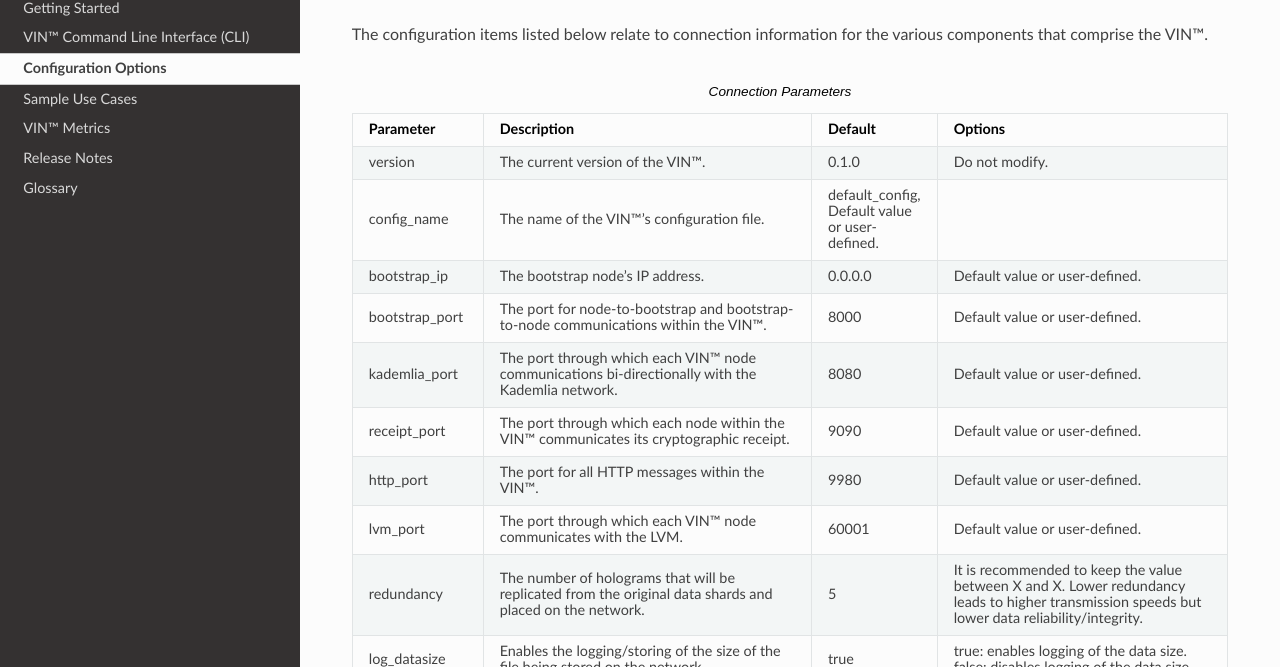
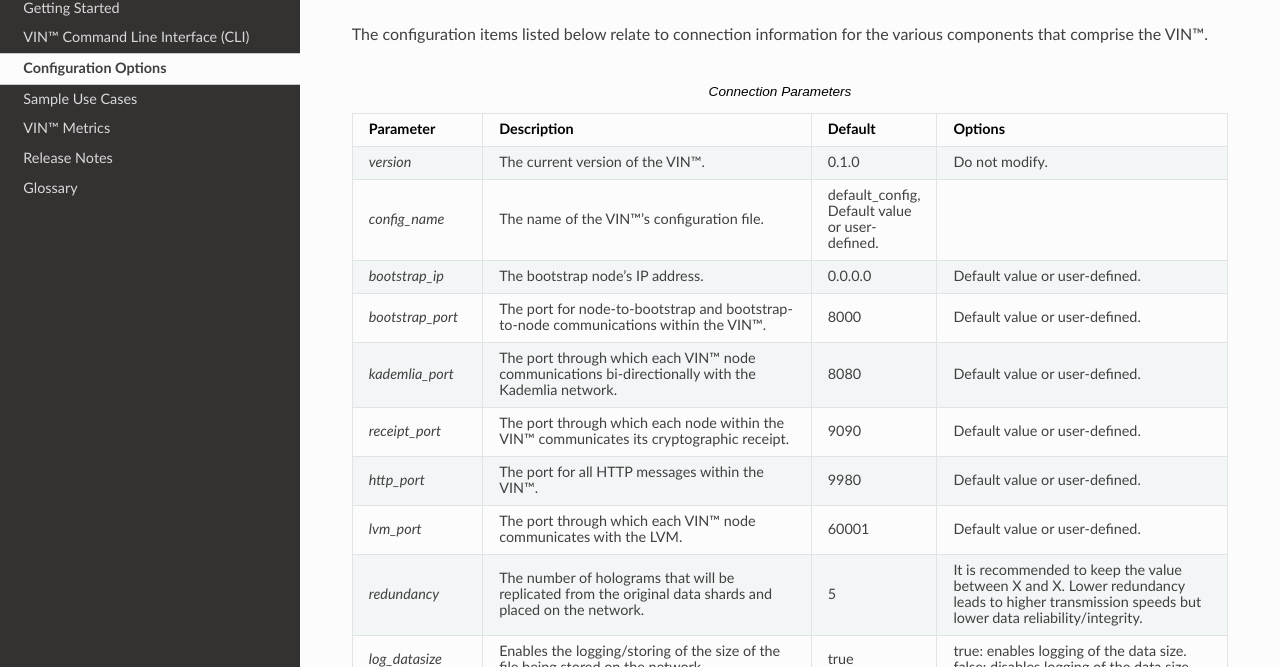
Before and after one commit to Market-Insight-Solutions-LLC/vin-developer-guide, a Sphinx documentation site: the page built from docs/source/configuration.rst, in a window 1280 px wide and 900 px high. Shown: the part 233-900 px from the top of the window. Built offline with Sphinx 7.4.7 and the Read the Docs theme 2.0.0, drawn with Linux system fonts in a browser that asks for light colours.

Commit message:
italicizied table

```diff
--- a/docs/source/configuration.rst
+++ b/docs/source/configuration.rst
@@ -10,16 +10,16 @@ The configuration items listed below relate to connection information for the va
     :header: Parameter, Description, Default, Options
     :widths: 15 40 10 35
 
-    version, "The current version of the VIN™.", 0.1.0, "Do not modify."
-    config_name, The name of the VIN™’s configuration file., "default_config, Default value or user-defined."
-    bootstrap_ip, The bootstrap node’s IP address., 0.0.0.0, "Default value or user-defined."
-    bootstrap_port, The port for node-to-bootstrap and bootstrap-to-node communications within the VIN™., 8000, "Default value or user-defined."
-    kademlia_port, The port through which each VIN™ node communications bi-directionally with the Kademlia network., 8080, "Default value or user-defined."
-    receipt_port, The port through which each node within the VIN™ communicates its cryptographic receipt., 9090, "Default value or user-defined."
-    http_port, The port for all HTTP messages within the VIN™., 9980, "Default value or user-defined."
-    lvm_port, The port through which each VIN™ node communicates with the LVM., 60001, "Default value or user-defined."
-    redundancy, The number of holograms that will be replicated from the original data shards and placed on the network., 5, "It is recommended to keep the value between X and X. Lower redundancy leads to higher transmission speeds but lower data reliability/integrity."
-    log_datasize, Enables the logging/storing of the size of the file being stored on the network., true, "true: enables logging of the data size.
+    *version*, "The current version of the VIN™.", 0.1.0, "Do not modify."
+    *config_name*, The name of the VIN™’s configuration file., "default_config, Default value or user-defined."
+    *bootstrap_ip*, The bootstrap node’s IP address., 0.0.0.0, "Default value or user-defined."
+    *bootstrap_port*, The port for node-to-bootstrap and bootstrap-to-node communications within the VIN™., 8000, "Default value or user-defined."
+    *kademlia_port*, The port through which each VIN™ node communications bi-directionally with the Kademlia network., 8080, "Default value or user-defined."
+    *receipt_port*, The port through which each node within the VIN™ communicates its cryptographic receipt., 9090, "Default value or user-defined."
+    *http_port*, The port for all HTTP messages within the VIN™., 9980, "Default value or user-defined."
+    *lvm_port*, The port through which each VIN™ node communicates with the LVM., 60001, "Default value or user-defined."
+    *redundancy*, The number of holograms that will be replicated from the original data shards and placed on the network., 5, "It is recommended to keep the value between X and X. Lower redundancy leads to higher transmission speeds but lower data reliability/integrity."
+    *log_datasize*, Enables the logging/storing of the size of the file being stored on the network., true, "true: enables logging of the data size.
 
     false: disables logging of the data size."
 
@@ -32,14 +32,14 @@ The following options pertain to the configuration of the chunkers (shards) used
     :header: Parameter, Description, Default, Options
     :widths: 15 40 10 35
 
-    log, "Enables the logging/storing of the shards for inspection/debug purposes.", true, "true: enables logging of shards.
+    *log*, "Enables the logging/storing of the shards for inspection/debug purposes.", true, "true: enables logging of shards.
 
     false: disables logging of shards."
-    default_size, "Specifies the default size of the chunks (shards), in bytes, that a file will be divided into before being distributed throughout the network.", 1500, "The default value of the chunk size. This can be over-ridden by the system optimization which will dynamically determine chunk sizes."
-    chunks_per_receipt, "The number of chunks that can be recorded in any single cryptographic receipt.", 200, "Any number between 1 and To Be Determined (TBD). The recommended value is 200."
-    max_size, "The maximum chunk size in bytes.", 50000, "As the minimum transmission unit (MTU) for most networks is 65kB, ensure that this parameter is set below this value. Note: if using an encoder(s) that inflate(s) chunk size, be sure the inflated size does not exceed the MTU."
-    min_size, "The minimum chunk size in bytes.", 100, "When attempting to dynamically determine chunk size, this value sets the minimum optimal size for chunks."
-    default_number, "When attempting to dynamically determine chunk size, this is the starting value of the number of chunks that the file will initially be split into. Note: depending on *min_size* and *max_size*, the final number of chunks may be less than or greater than this number.", 6, "The options vary depending on the *max_size*, *min_size* and the size of the files that are expected to be handled by the VIN™. The default is recommended for most cases."
+    *default_size*, "Specifies the default size of the chunks (shards), in bytes, that a file will be divided into before being distributed throughout the network.", 1500, "The default value of the chunk size. This can be over-ridden by the system optimization which will dynamically determine chunk sizes."
+    *chunks_per_receipt*, "The number of chunks that can be recorded in any single cryptographic receipt.", 200, "Any number between 1 and To Be Determined (TBD). The recommended value is 200."
+    *max_size*, "The maximum chunk size in bytes.", 50000, "As the minimum transmission unit (MTU) for most networks is 65kB, ensure that this parameter is set below this value. Note: if using an encoder(s) that inflate(s) chunk size, be sure the inflated size does not exceed the MTU."
+    *min_size*, "The minimum chunk size in bytes.", 100, "When attempting to dynamically determine chunk size, this value sets the minimum optimal size for chunks."
+    *default_number*, "When attempting to dynamically determine chunk size, this is the starting value of the number of chunks that the file will initially be split into. Note: depending on *min_size* and *max_size*, the final number of chunks may be less than or greater than this number.", 6, "The options vary depending on the *max_size*, *min_size* and the size of the files that are expected to be handled by the VIN™. The default is recommended for most cases."
 
 flags (Linux)
 -------------
@@ -49,7 +49,7 @@ Any flags utilized by the VIN™ for a Linux operating system are listed in the
     :header: Parameter, Description, Default, Options
     :widths: 15 40 10 35
 
-    bootstrap, "Sets the current VIN™ node as a bootstrap node for a Linux OS.", false,	"true: set the node as bootstrap.
+    *bootstrap*, "Sets the current VIN™ node as a bootstrap node for a Linux OS.", false,	"true: set the node as bootstrap.
 
     false: do not set the node as bootstrap."
 
@@ -62,7 +62,7 @@ Any flags utilized by the VIN™ for a Windows operating system are listed in th
     :header: Parameter, Description, Default, Options
     :widths: 15 40 10 35
 
-    bootstrap, "Sets the current VIN™ node as a bootstrap node for a Windows OS.", false, "true: set the node as bootstrap.
+    *bootstrap*, "Sets the current VIN™ node as a bootstrap node for a Windows OS.", false, "true: set the node as bootstrap.
 
     false: do not set the node as bootstrap."
 
@@ -75,12 +75,12 @@ The following options pertain to the locations of configuration and logs generat
     :header: Parameter, Description, Default, Options
     :widths: 15 40 10 35
 
-    base, "The base location in the VIN™ folder structure.", /opt/VIN/, "Default value or user-defined."
-    config, "The location of the configuration file is located here.", /etc/opt/VIN/, "Default value or user-defined."
-    logs, "The log files generated by the VIN™ will be stored here.", /var/log/VIN/logs/, "Default value or user-defined."
-    shards, "The shards that are gathered are stored here.", /var/log/VIN/shards/, "Default value or user-defined."
-    rebuilt, "The storage location of the file that was rebuilt from the chunks (shards).", /opt/VIN/outputs/, "Default value or user-defined."
-    kaddata, "The location where kademlia shards are stored if on-disk storage is enabled in the VIN™.", /opt/VIN/kademlia/data/, "Default value or user-defined."
+    *base*, "The base location in the VIN™ folder structure.", /opt/VIN/, "Default value or user-defined."
+    *config*, "The location of the configuration file is located here.", /etc/opt/VIN/, "Default value or user-defined."
+    *logs*, "The log files generated by the VIN™ will be stored here.", /var/log/VIN/logs/, "Default value or user-defined."
+    *shards*, "The shards that are gathered are stored here.", /var/log/VIN/shards/, "Default value or user-defined."
+    *rebuilt*, "The storage location of the file that was rebuilt from the chunks (shards).", /opt/VIN/outputs/, "Default value or user-defined."
+    *kaddata*, "The location where kademlia shards are stored if on-disk storage is enabled in the VIN™.", /opt/VIN/kademlia/data/, "Default value or user-defined."
 
 
 receipts (Linux)
@@ -91,9 +91,9 @@ The options below configure the location of the files/folders related to the cry
     :header: Parameter, Description, Default, Options
     :widths: 15 40 10 35
 
-    base, "The base storage location of the cryptographic receipts used by the VIN™.", /opt/VIN/receipts/, "Default value or user-defined."
-    received, "The location of any received cryptographic receipts.", /opt/VIN/receipts/received/, "Default value or user-defined."
-    sent, "The location of any sent cryptographic receipts.", /opt/VIN/receipts/sent/, "Default value or user-defined."
+    *base*, "The base storage location of the cryptographic receipts used by the VIN™.", /opt/VIN/receipts/, "Default value or user-defined."
+    *received*, "The location of any received cryptographic receipts.", /opt/VIN/receipts/received/, "Default value or user-defined."
+    *sent*, "The location of any sent cryptographic receipts.", /opt/VIN/receipts/sent/, "Default value or user-defined."
 
 
 keys (Linux)
@@ -104,9 +104,9 @@ The configuration items below set the location of the files/folders associated w
     :header: Parameter, Description, Default, Options
     :widths: 15 40 10 35
 
-    base, "The storage location for any public/private keys utilized by the VIN™.",	/opt/VIN/keys/, "Default value or user-defined."
-    crt, "The location and name of the public key.", /opt/VIN/keys/self.crt, "Default value or user-defined."
-    priv, "The location and name of the private key.", /opt/VIN/keys/self.priv, "Default value or user-defined."
+    *base*, "The storage location for any public/private keys utilized by the VIN™.",	/opt/VIN/keys/, "Default value or user-defined."
+    *crt*, "The location and name of the public key.", /opt/VIN/keys/self.crt, "Default value or user-defined."
+    *priv*, "The location and name of the private key.", /opt/VIN/keys/self.priv, "Default value or user-defined."
 
 
 win_files (Windows)
@@ -117,12 +117,12 @@ The following options pertain to the locations of configuration and logs generat
     :header: Parameter, Description, Default, Options
     :widths: 15 40 10 35
 
-    base, "The base location in the VIN™ folder structure.", "VIN\\\\", "Default value or user-defined."
-    config, "The location of the configuration file is located here.", "VIN\\\\", "Default value or user-defined."
-    logs, "The log files generated by the VIN™ will be stored here.", "VIN\\\\logs\\\\", "Default value or user-defined."
-    shards, "The shards that are gathered are stored here.", "VIN\\\\shards\\\\", "Default value or user-defined."
-    rebuilt, "The storage location of the file that was rebuilt from the chunks (shards).",	"VIN\\\\outputs\\\\", "Default value or user-defined."
-    kaddata, "The location where kademlia shards are stored if on-disk storage is enabled in the VIN™.", "VIN\\\\kademlia\\\\data\\\\", "Default value or user-defined."
+    *base*, "The base location in the VIN™ folder structure.", "VIN\\\\", "Default value or user-defined."
+    *config*, "The location of the configuration file is located here.", "VIN\\\\", "Default value or user-defined."
+    *logs*, "The log files generated by the VIN™ will be stored here.", "VIN\\\\logs\\\\", "Default value or user-defined."
+    *shards*, "The shards that are gathered are stored here.", "VIN\\\\shards\\\\", "Default value or user-defined."
+    *rebuilt*, "The storage location of the file that was rebuilt from the chunks (shards).",	"VIN\\\\outputs\\\\", "Default value or user-defined."
+    *kaddata*, "The location where kademlia shards are stored if on-disk storage is enabled in the VIN™.", "VIN\\\\kademlia\\\\data\\\\", "Default value or user-defined."
 
 
 receipts (Windows)
@@ -133,9 +133,9 @@ The options below configure the location of the files/folders related to the cry
     :header: Parameter, Description, Default, Options
     :widths: 15 40 10 35
 
-    base, "The base storage location of the cryptographic receipts used by the VIN™.", "VIN\\\\receipts\\\\", "Default value or user-defined."
-    received, "The location of any received cryptographic receipts.", "VIN\\\\receipts\\\\received\\\\", "Default value or user-defined."
-    sent, "The location of any sent cryptographic receipts.", "VIN\\\\receipts\\\\sent\\\\", "Default value or user-defined."
+    *base*, "The base storage location of the cryptographic receipts used by the VIN™.", "VIN\\\\receipts\\\\", "Default value or user-defined."
+    *received*, "The location of any received cryptographic receipts.", "VIN\\\\receipts\\\\received\\\\", "Default value or user-defined."
+    *sent*, "The location of any sent cryptographic receipts.", "VIN\\\\receipts\\\\sent\\\\", "Default value or user-defined."
 
 
 keys (Windows)
@@ -146,9 +146,9 @@ The configuration items below set the location of the files/folders associated w
     :header: Parameter, Description, Default, Options
     :widths: 15 40 10 35
 
-    base, "The storage location for any public/private keys utilized by the VIN™.", "VIN\\\\keys\\\\", "Default value or user-defined."
-    pub, "The location and name of the public key.", "VIN\\\\keys\\\\self.pub", "Default value or user-defined."
-    priv, "The location and name of the private key.", "VIN\\\\keys\\\\self.priv", "Default value or user-defined."
+    *base*, "The storage location for any public/private keys utilized by the VIN™.", "VIN\\\\keys\\\\", "Default value or user-defined."
+    *pub*, "The location and name of the public key.", "VIN\\\\keys\\\\self.pub", "Default value or user-defined."
+    *priv*, "The location and name of the private key.", "VIN\\\\keys\\\\self.priv", "Default value or user-defined."
 
 
 timeouts
@@ -159,9 +159,9 @@ These options allow for the configuration of various timeouts used to ensure the
     :header: Parameter, Description, Default, Options
     :widths: 15 40 10 35
 
-    dht, "The time (milliseconds) to wait before the failure of a request to/from the distributed hash table is confirmed.", 2000, "Default value or user-defined."
-    receipt, "The time (microseconds) to wait before a failure on the sending side of the cryptographic receipt transmission is confirmed.", 600000000, "Default value or user-defined. Note: this must be greater than the reactor timeout."
-    reactor, "The time (microseconds) to wait before a failure on the recipient side of the cryptographic receipt transmission is confirmed.", 3000000, "Default value or user-defined if required. Note: this must be lower than the receipt timeout."
+    *dht*, "The time (milliseconds) to wait before the failure of a request to/from the distributed hash table is confirmed.", 2000, "Default value or user-defined."
+    *receipt*, "The time (microseconds) to wait before a failure on the sending side of the cryptographic receipt transmission is confirmed.", 600000000, "Default value or user-defined. Note: this must be greater than the reactor timeout."
+    *reactor*, "The time (microseconds) to wait before a failure on the recipient side of the cryptographic receipt transmission is confirmed.", 3000000, "Default value or user-defined if required. Note: this must be lower than the receipt timeout."
 
 
 encoders
@@ -176,13 +176,13 @@ Configuration items for the Reed-Solomon coder on a per shard basis are listed i
     :header: Parameter, Description, Default, Options
     :widths: 15 40 10 35
 
-    on,	"Enables/disables the Reed-Solomon shard coding/decoding algorithm utilized by the VIN™.", true, "true: enables the Reed-Solomon shard coder.
+    *on*, "Enables/disables the Reed-Solomon shard coding/decoding algorithm utilized by the VIN™.", true, "true: enables the Reed-Solomon shard coder.
 
     false: disables the Reed-Solomon shard coder."
-    log, "Enables/disables log generation for the output of the Reed-Solomon shard coder.", false, "true: enables logging.
+    *log*, "Enables/disables log generation for the output of the Reed-Solomon shard coder.", false, "true: enables logging.
 
     false: disables logging."
-    perc_parity, "The percentage of parity bytes created per data byte. Every two parity bytes can find and correct a single corrupted byte among a set of bytes. Note: Not every parity byte can correct every data byte. Each parity byte only ‘covers’ for a certain set of data bytes.", 100, "0 – 100; where a higher number improves data recovery. The default is recommended."
+    *perc_parity*, "The percentage of parity bytes created per data byte. Every two parity bytes can find and correct a single corrupted byte among a set of bytes. Note: Not every parity byte can correct every data byte. Each parity byte only ‘covers’ for a certain set of data bytes.", 100, "0 – 100; where a higher number improves data recovery. The default is recommended."
 
 
 alpha
@@ -193,10 +193,10 @@ Configuration items for Alpha-entanglement coder are listed in the following tab
     :header: Parameter, Description, Default, Options
     :widths: 15 40 10 35
 
-    on, "Enables/disables the alpha entanglement coding/decoding algorithm utilized by the VIN™.", true, "true: enables the alpha entanglement coder.
+    *on*, "Enables/disables the alpha entanglement coding/decoding algorithm utilized by the VIN™.", true, "true: enables the alpha entanglement coder.
 
     false: disables the alpha entanglement coder."
-    log, "Enables/disables log generation for the output of the alpha entanglement coder.", false, "true: enables logging.
+    *log*, "Enables/disables log generation for the output of the alpha entanglement coder.", false, "true: enables logging.
 
     false: disables logging."
 
@@ -209,11 +209,11 @@ Configuration items for the cipher coder are listed in the following table.
     :header: Parameter, Description, Default, Options
     :widths: 15 40 10 35
 
-    on, "Enables/disables the cipher coding/decoding algorithm utilized by the VIN™.", true, "true: enables the cipher coder.
+    *on*, "Enables/disables the cipher coding/decoding algorithm utilized by the VIN™.", true, "true: enables the cipher coder.
 
     false: disables the cipher coder."
-    bits, "The size of the key used by the cipher coder algorithm.", 256, "128, 192, or 256."
-    log, "Enables/disables log generation for the output of the cipher coder.", false, "true: enables logging.
+    *bits*, "The size of the key used by the cipher coder algorithm.", 256, "128, 192, or 256."
+    *log*, "Enables/disables log generation for the output of the cipher coder.", false, "true: enables logging.
 
     false: disables logging."
 
@@ -226,10 +226,10 @@ Configuration items for the concurrent coder are listed in the following table.
     :header: Parameter, Description, Default, Options
     :widths: 15 40 10 35
 
-    on, "Enables/disables the concurrent coding/decoding algorithm utilized by the VIN™.", true, "true: enables the concurrent coder.
+    *on*, "Enables/disables the concurrent coding/decoding algorithm utilized by the VIN™.", true, "true: enables the concurrent coder.
 
     false: disables the concurrent coder."
-    log, "Enables/disables log generation for the output of the concurrent coder.", false, "true: enables logging.
+    *log*, "Enables/disables log generation for the output of the concurrent coder.", false, "true: enables logging.
 
     false: disables logging."
 
@@ -242,10 +242,10 @@ Configuration items for the polar coder are listed in the following table.
     :header: Parameter, Description, Default, Options
     :widths: 15 40 10 35
 
-    on, "Enables/disables the polar coding/decoding algorithm utilized by the VIN™.", true, "true: enables the polar coder.
+    *on*, "Enables/disables the polar coding/decoding algorithm utilized by the VIN™.", true, "true: enables the polar coder.
 
     false: disables the polar coder."
-    log, "Enables/disables log generation for the output of the polar coder.", false, "true: enables logging.
+    *log*, "Enables/disables log generation for the output of the polar coder.", false, "true: enables logging.
 
     false: disables logging."
 
@@ -258,10 +258,10 @@ Configuration items for the self-entanglement coder are listed in the following
     :header: Parameter, Description, Default, Options
     :widths: 15 40 10 35
 
-    on, "Enables/disables the self-entanglement coding/decoding algorithm utilized by the VIN™.", true, "true: enables the self-entanglement coder.
+    *on*, "Enables/disables the self-entanglement coding/decoding algorithm utilized by the VIN™.", true, "true: enables the self-entanglement coder.
 
     false: disables the self-entanglement coder."
-    log, "Enables/disables log generation for the output of the self-entanglement coder.", false, "true: enables logging.
+    *log*, "Enables/disables log generation for the output of the self-entanglement coder.", false, "true: enables logging.
 
     false: disables logging."
 
@@ -274,7 +274,7 @@ Configuration items for the validation coder are listed in the following table.
     :header: Parameter, Description, Default, Options
     :widths: 15 40 10 35
 
-    on, "Enables/disables the validation coder. This encoder creates a checksum for the entire file and each shard both before and after encoding. The checksums are used to log network degradation before error correction as well as any failures to correct/recreate the damaged file.", true, "true: enables validation.
+    *on*, "Enables/disables the validation coder. This encoder creates a checksum for the entire file and each shard both before and after encoding. The checksums are used to log network degradation before error correction as well as any failures to correct/recreate the damaged file.", true, "true: enables validation.
 
     false: disables validation."
 
@@ -287,13 +287,13 @@ Configuration items for the Reed-Solomon coder on a per data block basis are lis
     :header: Parameter, Description, Default, Options
     :widths: 15 40 10 35
 
-    on, "Enables/disables the Reed-Solomon block coding/decoding algorithm utilized by the VIN™.", true, "true: enables the Reed-Solomon block coder.
+    *on*, "Enables/disables the Reed-Solomon block coding/decoding algorithm utilized by the VIN™.", true, "true: enables the Reed-Solomon block coder.
 
     false: disables the Reed-Solomon block coder."
-    log, "Enables/disables log generation for the output of the Reed-Solomon coder.", false, "true: enables logging.
+    *log*, "Enables/disables log generation for the output of the Reed-Solomon coder.", false, "true: enables logging.
 
     false: disables logging."
-    perc_parity, "The percentage of parity bytes created per data byte. Every two parity bytes can find and correct a single corrupted byte among a set of bytes. Note: Not every parity byte can correct every data byte. Each parity byte only ‘covers’ for a certain set of data bytes.", 100, "0 – 100; where a higher number improves data recovery. The default is recommended."
+    *perc_parity*, "The percentage of parity bytes created per data byte. Every two parity bytes can find and correct a single corrupted byte among a set of bytes. Note: Not every parity byte can correct every data byte. Each parity byte only ‘covers’ for a certain set of data bytes.", 100, "0 – 100; where a higher number improves data recovery. The default is recommended."
 
 
 channels
@@ -304,11 +304,11 @@ The VIN™ has the ability to operate with a Binary Symmetric Channel (BSC) with
     :header: Parameter, Description, Default, Options
     :widths: 15 40 10 35
 
-    bsc, "Enables/disables the use of a BSC.", false, "true: enables the channel.
+    *bsc*, "Enables/disables the use of a BSC.", false, "true: enables the channel.
 
     false: disables the channel."
-    log, "Enables/disables log generation for the output of the Binary Symmetric Channel.", false, "true: enables logging.
+    *log*, "Enables/disables log generation for the output of the Binary Symmetric Channel.", false, "true: enables logging.
 
     false: disables logging."
-    bsc_p, "The percentage of bits that will be flipped during transmission.", 1.0, "Any number between 0 and 100."
-    bsc_sym_size, "The symbol size of either bits (1) or bytes (8), which is affected by the ‘bsc_p.’ For example, if ‘bsc_p’ is 1.0 and ‘bsc_sym_size’ is set to 1, 1% of bits will be flipped. If ‘bsc_sym_size’ is 8, 1% of bytes will be flipped.", 8, "1 or 8."
+    *bsc_p*, "The percentage of bits that will be flipped during transmission.", 1.0, "Any number between 0 and 100."
+    *bsc_sym_size*, "The symbol size of either bits (1) or bytes (8), which is affected by the ‘bsc_p.’ For example, if ‘bsc_p’ is 1.0 and ‘bsc_sym_size’ is set to 1, 1% of bits will be flipped. If ‘bsc_sym_size’ is 8, 1% of bytes will be flipped.", 8, "1 or 8."
```
Also changed, not shown: docs/source/_static/css/custom.css (+27 -2 lines).
